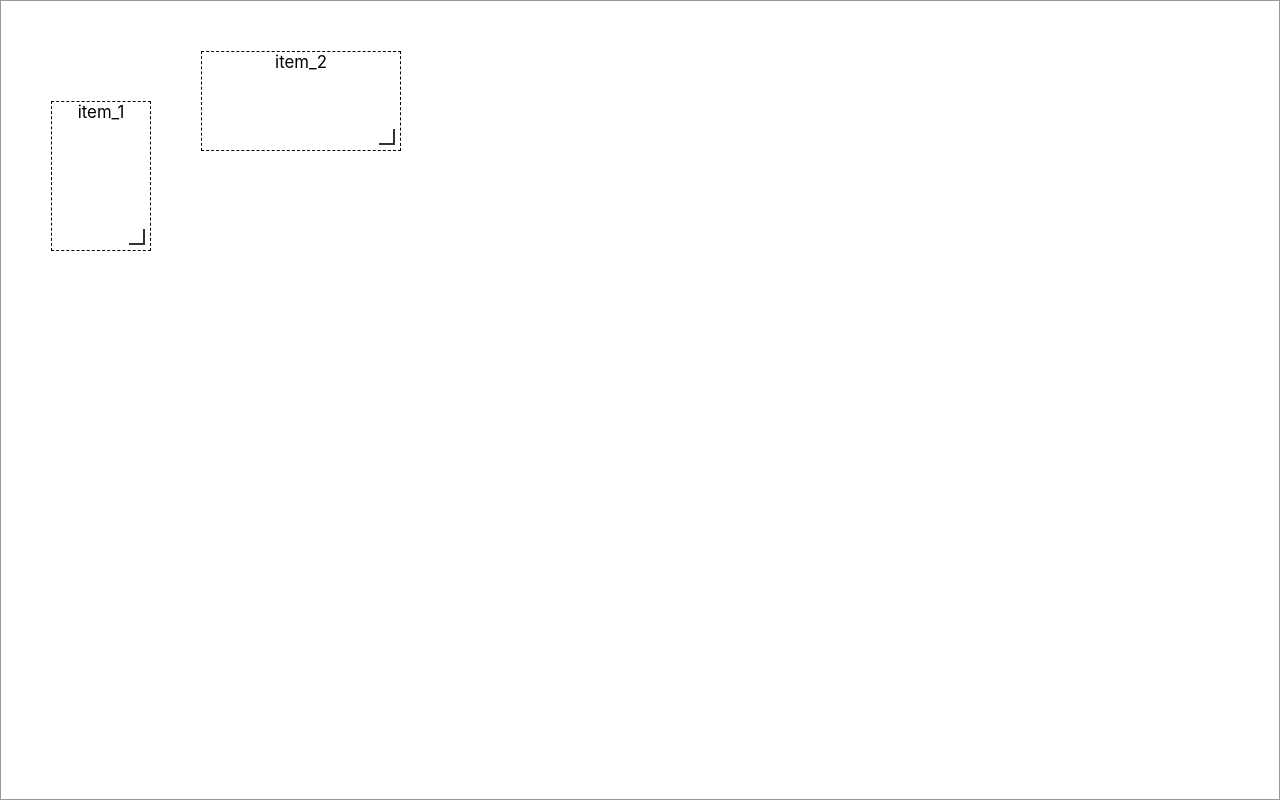
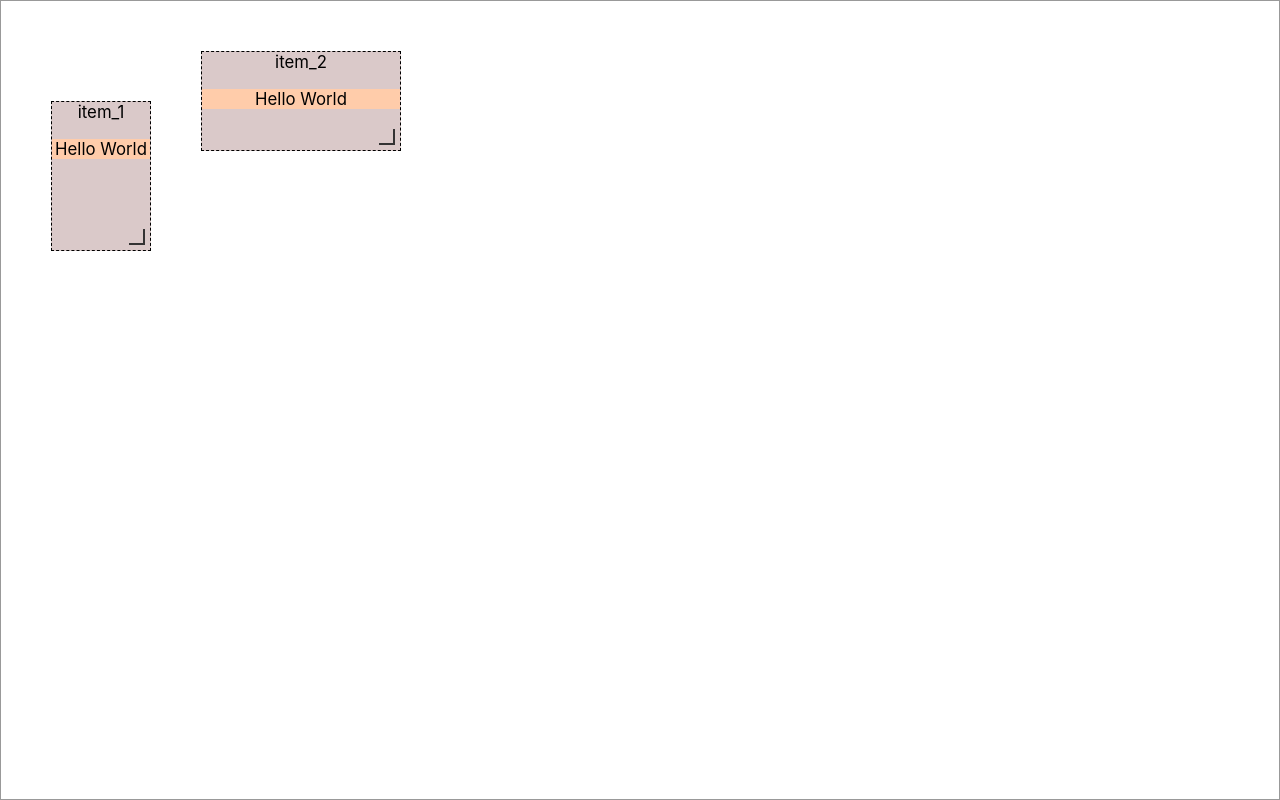
Before and after one commit to kschaer/draggable-portfolio, a React (Create React App) app: page / in a window 1280 px wide. Built offline with nearby package versions, Linux system fonts and the light colour scheme.

Commit message:
wrapper component makes stuff draggable

```diff
--- a/package.json
+++ b/package.json
@@ -7,6 +7,7 @@
     "@types/node": "11.13.4",
     "@types/react": "16.8.13",
     "@types/react-dom": "16.8.4",
+    "glamor": "^2.20.40",
     "react": "^16.8.6",
     "react-dom": "^16.8.6",
     "react-scripts": "2.1.8",
--- a/src/App.css
+++ b/src/App.css
@@ -62,7 +62,7 @@
   width: 100px;
   height: 60px;
   font-size: 105%;
-  background: white;
+  background: rgba(148, 96, 96, 0.342);
   border: dashed 1px black;
   margin: 0;
   padding: 0;
--- a/src/components/Draggable.js
+++ b/src/components/Draggable.js
@@ -3,10 +3,6 @@ import React from "react";
 import Resizer from "./Resizer";
 // draggable Component
 class Draggable extends React.Component {
-  constructor(props) {
-    super(props);
-  }
-
   onMouseDown(e) {
     console.log("Draggable.onMouseDown");
 
--- /dev/null
+++ b/src/components/DraggablePts.js
@@ -0,0 +1,75 @@
+import React from "react";
+
+import Resizer from "./Resizer";
+
+const draggableCanvas = WrappedComponent => {
+  return class DraggableWrapper extends React.Component {
+    onMouseDown(e) {
+      console.log("Draggable.onMouseDown");
+
+      var elm = document.elementFromPoint(e.clientX, e.clientY);
+      if (elm.className !== "resizer") {
+        this.props.updateStateDragging(this.props.id, true);
+      }
+    }
+    onMouseUp(e) {
+      console.log("Draggable.onMouseUp");
+      this.props.updateStateDragging(this.props.id, false);
+    }
+    // Drag
+    onDragStart(e) {
+      console.log("Draggable.onDragStart");
+
+      const nodeStyle = this.refs.node.style;
+      e.dataTransfer.setData(
+        "application/json",
+        JSON.stringify({
+          id: this.props.id,
+          // mouse position in a draggable element
+          x: e.clientX - parseInt(nodeStyle.left),
+          y: e.clientY - parseInt(nodeStyle.top)
+        })
+      );
+    }
+    onDragEnd(e) {
+      console.log("Draggable.onDragEnd");
+
+      this.props.updateStateDragging(this.props.id, false);
+    }
+    render() {
+      const styles = {
+        top: this.props.top,
+        left: this.props.left,
+        width: this.props.width,
+        height: this.props.height
+      };
+      return (
+        <div
+          ref={"node"}
+          draggable={this.props.isDragging}
+          id={"item_" + this.props.id}
+          className="item unselectable"
+          style={styles}
+          onMouseDown={this.onMouseDown.bind(this)}
+          onMouseUp={this.onMouseUp.bind(this)}
+          onDragStart={this.onDragStart.bind(this)}
+          onDragEnd={this.onDragEnd.bind(this)}
+        >
+          {"item_" + this.props.id}
+          <WrappedComponent />
+          <Resizer
+            ref={"resizerNode"}
+            id={this.props.id}
+            isResizing={this.props.isResizing}
+            resizerWidth={16}
+            resizerHeight={16}
+            updateStateResizing={this.props.updateStateResizing}
+            funcResizing={this.props.funcResizing}
+          />
+        </div>
+      );
+    }
+  };
+};
+
+export default draggableCanvas;
--- a/src/components/DropArea.js
+++ b/src/components/DropArea.js
@@ -2,7 +2,7 @@ import React from "react";
 import ReactDOM from "react-dom";
 
 import Draggable from "./Draggable";
-
+import Test from "./test";
 // drop area Component
 class DropArea extends React.Component {
   constructor(props) {
@@ -94,7 +94,7 @@ class DropArea extends React.Component {
     let items = [];
     for (let item of this.state.list) {
       items.push(
-        <Draggable
+        <Test
           ref={"node_" + item.id}
           key={item.id}
           id={item.id}
@@ -110,6 +110,7 @@ class DropArea extends React.Component {
         />
       );
     }
+
     return (
       <div
         className="drop-area"
--- a/src/components/Resizer.js
+++ b/src/components/Resizer.js
@@ -2,9 +2,6 @@ import React from "react";
 
 // Resizer Component
 class Resizer extends React.Component {
-  constructor(props) {
-    super(props);
-  }
   componentDidMount() {
     window.addEventListener("mousemove", this.onMouseMove.bind(this), false);
     window.addEventListener("mouseup", this.onMouseUp.bind(this), false);
--- /dev/null
+++ b/src/components/test.js
@@ -0,0 +1,14 @@
+import React from "react";
+import { css } from "glamor";
+
+import draggable from "./DraggablePts";
+
+const className = css({ background: "#ffccaa" });
+
+const Test = () => (
+  <div className={className}>
+    <p>Hello World</p>
+  </div>
+);
+
+export default draggable(Test);
```
Also changed, not shown: src/components/pts/Examples.js (added, +107 -0 lines), 1 other file (tests, documents, lock files or other folders).
